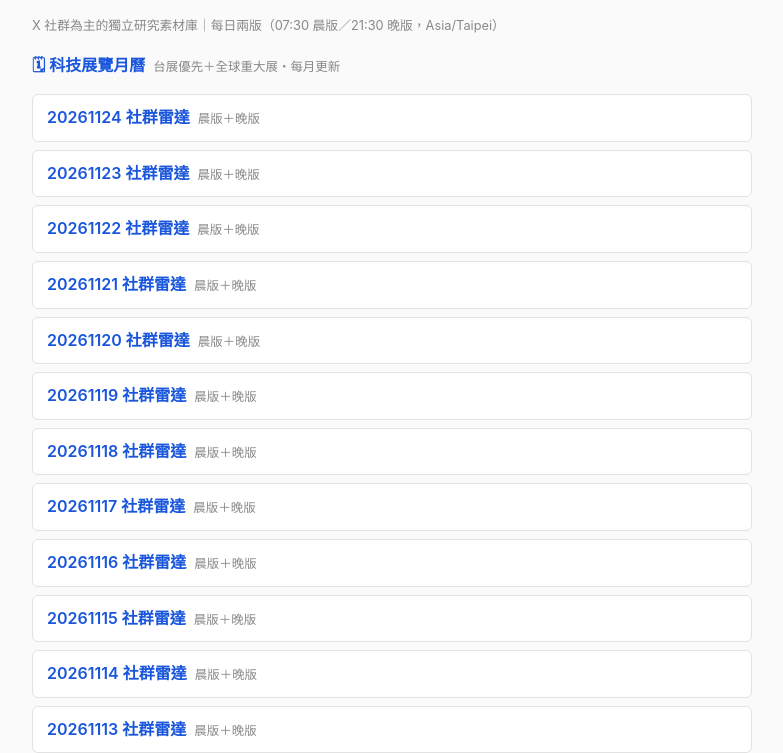
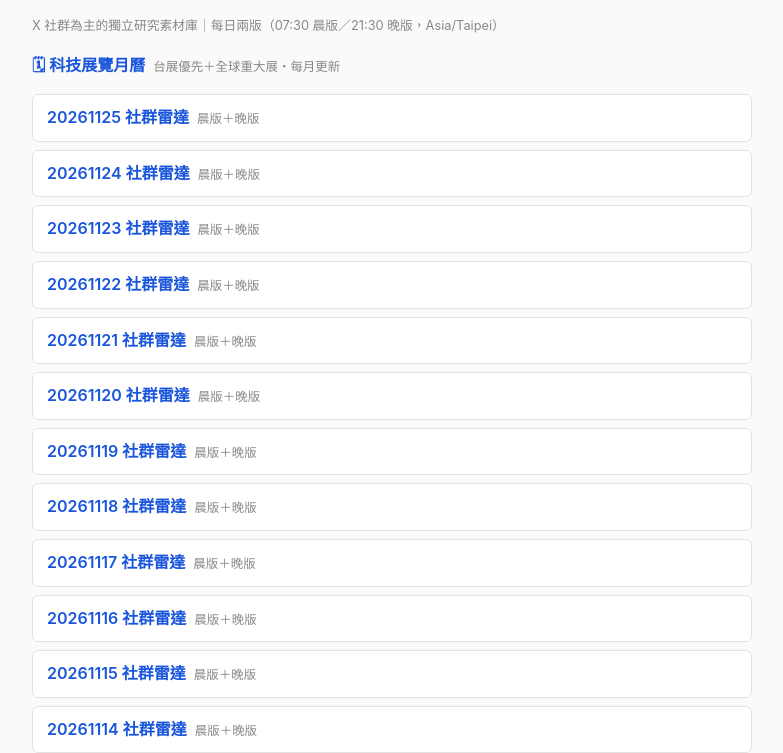
Before and after one commit to MasonLee3721/social-radar, a plain HTML site: page index.html in a window 1280 px wide. Shown: the part 69-822 px from the top of the page, without its empty margins (248-1031 px from the left). Drawn offline with Linux system fonts and the light colour scheme.

Commit message:
radar 20261125-am (1/2)

```diff
--- a/index.html
+++ b/index.html
@@ -8,6 +8,7 @@ a{color:#1a56db;text-decoration:none;font-weight:600}
 a:hover{text-decoration:underline}
 .ed{font-size:.78rem;color:#888;margin-left:8px}
 </style></head><body><h1>📡 社群雷達 SocialRadar</h1><p class="meta">X 社群為主的獨立研究素材庫｜每日兩版（07:30 晨版／21:30 晚版，Asia/Taipei）</p><p><a href="expo.html">🗓 科技展覽月曆</a><span class="ed">台展優先＋全球重大展・每月更新</span></p><ul>
+<li><a href="reports/20261125/RADAR.html">20261125 社群雷達</a><span class="ed">晨版＋晚版</span></li>
 <li><a href="reports/20261124/RADAR.html">20261124 社群雷達</a><span class="ed">晨版＋晚版</span></li>
 <li><a href="reports/20261123/RADAR.html">20261123 社群雷達</a><span class="ed">晨版＋晚版</span></li>
 <li><a href="reports/20261122/RADAR.html">20261122 社群雷達</a><span class="ed">晨版＋晚版</span></li>
```
